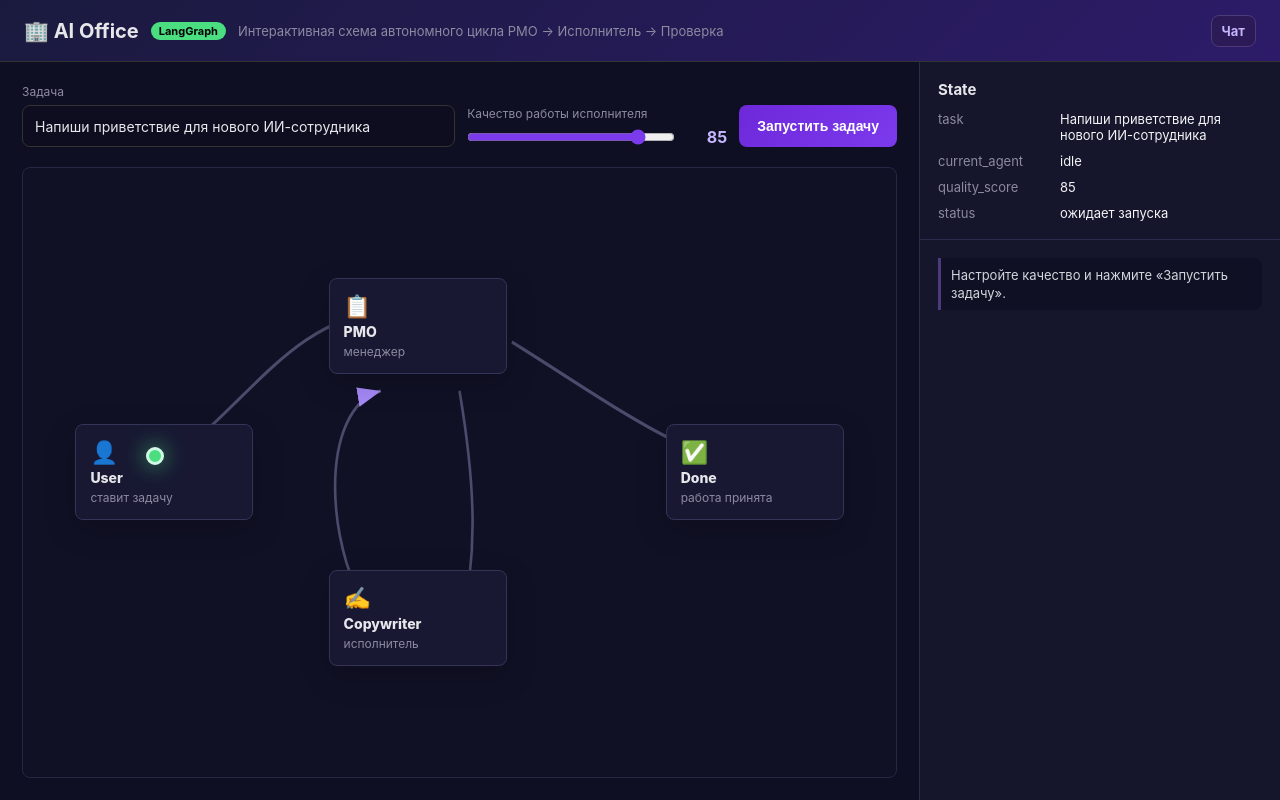
After one commit to nurasss/ai-office, a FastAPI app: page /simulator in a window 1280 px wide. The commit adds this page. Run offline with FastAPI, Linux system fonts and the light colour scheme.

Commit message:
Add LangGraph simulator demo

```diff
--- /dev/null
+++ b/templates/simulator.html
@@ -0,0 +1,570 @@
+<!DOCTYPE html>
+<html lang="ru">
+<head>
+    <meta charset="UTF-8">
+    <meta name="viewport" content="width=device-width, initial-scale=1.0">
+    <title>AI Office — Симулятор LangGraph</title>
+    <style>
+        * { margin: 0; padding: 0; box-sizing: border-box; }
+        body {
+            font-family: -apple-system, BlinkMacSystemFont, "Segoe UI", Roboto, sans-serif;
+            background: #0f0f23;
+            color: #e5e7eb;
+            min-height: 100vh;
+            min-height: 100dvh;
+        }
+        .header {
+            min-height: 62px;
+            background: linear-gradient(135deg, #1a1a3e 0%, #2d1b69 100%);
+            border-bottom: 1px solid #333;
+            display: flex;
+            align-items: center;
+            gap: 12px;
+            padding: 14px 24px;
+        }
+        .header h1 {
+            font-size: 20px;
+            line-height: 1.2;
+        }
+        .badge {
+            background: #4ade80;
+            color: #000;
+            font-size: 11px;
+            padding: 2px 8px;
+            border-radius: 10px;
+            font-weight: 700;
+        }
+        .header p {
+            color: #8b8aa0;
+            font-size: 13px;
+        }
+        .nav-link {
+            margin-left: auto;
+            color: #c4b5fd;
+            text-decoration: none;
+            font-size: 13px;
+            font-weight: 700;
+            border: 1px solid #4c3b78;
+            border-radius: 8px;
+            padding: 7px 10px;
+            background: rgba(42, 27, 74, 0.55);
+        }
+        .nav-link:hover {
+            color: #fff;
+            border-color: #7c3aed;
+            background: #2a1b4a;
+        }
+
+        .shell {
+            min-height: calc(100dvh - 62px);
+            display: grid;
+            grid-template-columns: minmax(0, 1fr) 360px;
+            gap: 0;
+        }
+
+        .stage {
+            padding: 22px;
+            border-right: 1px solid #2a2a4a;
+            display: flex;
+            flex-direction: column;
+            min-width: 0;
+        }
+        .toolbar {
+            display: grid;
+            grid-template-columns: minmax(220px, 1fr) 260px auto;
+            gap: 12px;
+            align-items: end;
+            margin-bottom: 20px;
+        }
+        .field label,
+        .slider-control label {
+            display: block;
+            color: #8b8aa0;
+            font-size: 12px;
+            margin-bottom: 6px;
+        }
+        .task-input {
+            width: 100%;
+            min-height: 42px;
+            border: 1px solid #333;
+            border-radius: 8px;
+            background: #0d0d1f;
+            color: #e5e7eb;
+            padding: 10px 12px;
+            font: inherit;
+            font-size: 14px;
+        }
+        .task-input:focus {
+            outline: none;
+            border-color: #7c3aed;
+        }
+        .slider-row {
+            display: flex;
+            align-items: center;
+            gap: 10px;
+        }
+        input[type="range"] {
+            width: 100%;
+            accent-color: #7c3aed;
+        }
+        .score {
+            min-width: 42px;
+            text-align: right;
+            color: #c4b5fd;
+            font-weight: 700;
+        }
+        .run-btn {
+            min-height: 42px;
+            border: none;
+            border-radius: 8px;
+            background: linear-gradient(135deg, #6d28d9, #7c3aed);
+            color: #fff;
+            font-size: 14px;
+            font-weight: 800;
+            padding: 0 18px;
+            cursor: pointer;
+        }
+        .run-btn:disabled {
+            opacity: 0.45;
+            cursor: not-allowed;
+        }
+
+        .graph-wrap {
+            flex: 1;
+            min-height: 470px;
+            position: relative;
+            border: 1px solid #262645;
+            border-radius: 8px;
+            background: #111126;
+            overflow: hidden;
+        }
+        .graph {
+            position: absolute;
+            inset: 0;
+        }
+        .node {
+            position: absolute;
+            width: 178px;
+            min-height: 82px;
+            border: 1px solid #343456;
+            border-radius: 8px;
+            background: #181832;
+            display: flex;
+            flex-direction: column;
+            justify-content: center;
+            gap: 4px;
+            padding: 14px;
+            box-shadow: 0 10px 30px rgba(0, 0, 0, 0.22);
+            transition: border-color 0.2s, background 0.2s, transform 0.2s;
+        }
+        .node.active {
+            border-color: #a78bfa;
+            background: #2a1b4a;
+            transform: translateY(-2px);
+        }
+        .node.done {
+            border-color: #4ade80;
+            background: #123125;
+        }
+        .node-icon {
+            font-size: 22px;
+        }
+        .node-title {
+            font-weight: 800;
+            font-size: 14px;
+        }
+        .node-subtitle {
+            color: #8b8aa0;
+            font-size: 12px;
+        }
+        .user-node { left: 6%; top: 42%; }
+        .pmo-node { left: 35%; top: 18%; }
+        .copywriter-node { left: 35%; top: 66%; }
+        .done-node { right: 6%; top: 42%; }
+
+        svg {
+            position: absolute;
+            inset: 0;
+            width: 100%;
+            height: 100%;
+            pointer-events: none;
+        }
+        .edge {
+            stroke: #4b4b6b;
+            stroke-width: 3;
+            fill: none;
+            marker-end: url(#arrow);
+        }
+        .edge.active {
+            stroke: #a78bfa;
+        }
+        .edge.reject.active {
+            stroke: #fb7185;
+        }
+        .token {
+            position: absolute;
+            width: 18px;
+            height: 18px;
+            border-radius: 50%;
+            background: #4ade80;
+            border: 3px solid #d1fae5;
+            box-shadow: 0 0 22px rgba(74, 222, 128, 0.8);
+            left: calc(6% + 80px);
+            top: calc(42% + 32px);
+            transform: translate(-50%, -50%);
+            transition: left 0.65s ease, top 0.65s ease;
+        }
+
+        .side {
+            background: #15152b;
+            display: flex;
+            flex-direction: column;
+            min-width: 0;
+        }
+        .panel {
+            padding: 18px;
+            border-bottom: 1px solid #2a2a4a;
+        }
+        .panel h2 {
+            font-size: 15px;
+            margin-bottom: 12px;
+        }
+        .state-grid {
+            display: grid;
+            gap: 10px;
+        }
+        .state-row {
+            display: grid;
+            grid-template-columns: 112px minmax(0, 1fr);
+            gap: 10px;
+            font-size: 13px;
+        }
+        .state-key {
+            color: #8b8aa0;
+        }
+        .state-value {
+            color: #f3f4f6;
+            overflow-wrap: anywhere;
+        }
+        .log {
+            flex: 1;
+            min-height: 180px;
+            overflow-y: auto;
+            padding: 18px;
+            display: flex;
+            flex-direction: column;
+            gap: 8px;
+        }
+        .log-item {
+            border-left: 3px solid #4c3b78;
+            padding: 8px 10px;
+            background: #101024;
+            border-radius: 0 8px 8px 0;
+            font-size: 13px;
+            line-height: 1.4;
+            color: #d1d5db;
+        }
+        .log-item.good {
+            border-left-color: #4ade80;
+        }
+        .log-item.warn {
+            border-left-color: #fb7185;
+        }
+
+        @media (max-width: 900px) {
+            .header {
+                padding: 12px 14px;
+                flex-wrap: wrap;
+            }
+            .header h1 {
+                font-size: 18px;
+            }
+            .header p {
+                flex-basis: 100%;
+                order: 3;
+            }
+            .shell {
+                grid-template-columns: 1fr;
+            }
+            .stage {
+                border-right: none;
+                border-bottom: 1px solid #2a2a4a;
+                padding: 14px;
+            }
+            .toolbar {
+                grid-template-columns: 1fr;
+                gap: 10px;
+            }
+            .graph-wrap {
+                min-height: 520px;
+            }
+            .node {
+                width: 142px;
+                min-height: 74px;
+                padding: 10px;
+            }
+            .node-title {
+                font-size: 12px;
+            }
+            .node-subtitle {
+                font-size: 11px;
+            }
+            .user-node { left: 6%; top: 8%; }
+            .pmo-node { left: 57%; top: 8%; }
+            .copywriter-node { left: 6%; top: 58%; }
+            .done-node { left: 57%; top: 58%; }
+            .token {
+                left: calc(6% + 68px);
+                top: calc(8% + 30px);
+            }
+            .side {
+                min-height: 420px;
+            }
+        }
+
+        @media (max-width: 420px) {
+            .header p {
+                display: none;
+            }
+            .nav-link {
+                padding: 6px 8px;
+            }
+            .graph-wrap {
+                min-height: 480px;
+            }
+            .node {
+                width: 132px;
+            }
+            .state-row {
+                grid-template-columns: 96px minmax(0, 1fr);
+            }
+        }
+    </style>
+</head>
+<body>
+<header class="header">
+    <h1>🏢 AI Office</h1>
+    <span class="badge">LangGraph</span>
+    <p>Интерактивная схема автономного цикла PMO → Исполнитель → Проверка</p>
+    <a class="nav-link" href="/">Чат</a>
+</header>
+
+<main class="shell">
+    <section class="stage">
+        <div class="toolbar">
+            <div class="field">
+                <label for="taskInput">Задача</label>
+                <input class="task-input" id="taskInput" value="Напиши приветствие для нового ИИ-сотрудника">
+            </div>
+            <div class="slider-control">
+                <label for="qualityRange">Качество работы исполнителя</label>
+                <div class="slider-row">
+                    <input type="range" min="0" max="100" value="85" id="qualityRange">
+                    <span class="score" id="qualityValue">85</span>
+                </div>
+            </div>
+            <button class="run-btn" id="runBtn">Запустить задачу</button>
+        </div>
+
+        <div class="graph-wrap">
+            <svg viewBox="0 0 1000 560" preserveAspectRatio="none" aria-hidden="true">
+                <defs>
+                    <marker id="arrow" markerWidth="10" markerHeight="10" refX="9" refY="3" orient="auto">
+                        <path d="M0,0 L0,6 L9,3 z" fill="#a78bfa"></path>
+                    </marker>
+                </defs>
+                <path class="edge" data-edge="user-pmo" d="M150 280 C260 220 300 140 420 130"></path>
+                <path class="edge" data-edge="pmo-copywriter" d="M500 205 C520 300 520 360 500 430"></path>
+                <path class="edge reject" data-edge="copywriter-pmo" d="M410 430 C340 350 340 220 410 205"></path>
+                <path class="edge" data-edge="pmo-done" d="M560 160 C680 220 760 270 860 280"></path>
+            </svg>
+
+            <div class="node user-node" data-node="user">
+                <span class="node-icon">👤</span>
+                <span class="node-title">User</span>
+                <span class="node-subtitle">ставит задачу</span>
+            </div>
+            <div class="node pmo-node" data-node="pmo">
+                <span class="node-icon">📋</span>
+                <span class="node-title">PMO</span>
+                <span class="node-subtitle">менеджер</span>
+            </div>
+            <div class="node copywriter-node" data-node="copywriter">
+                <span class="node-icon">✍️</span>
+                <span class="node-title">Copywriter</span>
+                <span class="node-subtitle">исполнитель</span>
+            </div>
+            <div class="node done-node" data-node="done">
+                <span class="node-icon">✅</span>
+                <span class="node-title">Done</span>
+                <span class="node-subtitle">работа принята</span>
+            </div>
+            <div class="token" id="token"></div>
+        </div>
+    </section>
+
+    <aside class="side">
+        <section class="panel">
+            <h2>State</h2>
+            <div class="state-grid">
+                <div class="state-row">
+                    <span class="state-key">task</span>
+                    <span class="state-value" id="stateTask">Напиши приветствие для нового ИИ-сотрудника</span>
+                </div>
+                <div class="state-row">
+                    <span class="state-key">current_agent</span>
+                    <span class="state-value" id="stateAgent">idle</span>
+                </div>
+                <div class="state-row">
+                    <span class="state-key">quality_score</span>
+                    <span class="state-value" id="stateQuality">85</span>
+                </div>
+                <div class="state-row">
+                    <span class="state-key">status</span>
+                    <span class="state-value" id="stateStatus">ожидает запуска</span>
+                </div>
+            </div>
+        </section>
+        <section class="log" id="log">
+            <div class="log-item">Настройте качество и нажмите «Запустить задачу».</div>
+        </section>
+    </aside>
+</main>
+
+<script>
+    const runBtn = document.getElementById('runBtn');
+    const qualityRange = document.getElementById('qualityRange');
+    const qualityValue = document.getElementById('qualityValue');
+    const taskInput = document.getElementById('taskInput');
+    const token = document.getElementById('token');
+    const log = document.getElementById('log');
+
+    const stateEls = {
+        task: document.getElementById('stateTask'),
+        agent: document.getElementById('stateAgent'),
+        quality: document.getElementById('stateQuality'),
+        status: document.getElementById('stateStatus'),
+    };
+
+    const positions = {
+        desktop: {
+            user: ['calc(6% + 89px)', 'calc(42% + 41px)'],
+            pmo: ['calc(35% + 89px)', 'calc(18% + 41px)'],
+            copywriter: ['calc(35% + 89px)', 'calc(66% + 41px)'],
+            done: ['calc(94% - 89px)', 'calc(42% + 41px)'],
+        },
+        mobile: {
+            user: ['calc(6% + 71px)', 'calc(8% + 37px)'],
+            pmo: ['calc(57% + 71px)', 'calc(8% + 37px)'],
+            copywriter: ['calc(6% + 71px)', 'calc(58% + 37px)'],
+            done: ['calc(57% + 71px)', 'calc(58% + 37px)'],
+        },
+    };
+
+    qualityRange.addEventListener('input', () => {
+        qualityValue.textContent = qualityRange.value;
+        stateEls.quality.textContent = qualityRange.value;
+    });
+
+    taskInput.addEventListener('input', () => {
+        stateEls.task.textContent = taskInput.value || 'Без названия';
+    });
+
+    runBtn.addEventListener('click', runSimulation);
+
+    function layoutMode() {
+        return window.innerWidth <= 900 ? 'mobile' : 'desktop';
+    }
+
+    function wait(ms) {
+        return new Promise(resolve => setTimeout(resolve, ms));
+    }
+
+    function addLog(text, kind = '') {
+        const item = document.createElement('div');
+        item.className = `log-item ${kind}`;
+        item.textContent = text;
+        log.appendChild(item);
+        log.scrollTop = log.scrollHeight;
+    }
+
+    function setState(agent, status) {
+        stateEls.agent.textContent = agent;
+        stateEls.status.textContent = status;
+    }
+
+    function activateNode(name) {
+        document.querySelectorAll('.node').forEach(node => {
+            node.classList.toggle('active', node.dataset.node === name);
+            if (name !== 'done') node.classList.remove('done');
+        });
+        if (name === 'done') {
+            document.querySelector('[data-node="done"]').classList.add('done');
+        }
+    }
+
+    function activateEdge(name) {
+        document.querySelectorAll('.edge').forEach(edge => {
+            edge.classList.toggle('active', edge.dataset.edge === name);
+        });
+    }
+
+    async function moveTo(nodeName, edgeName = '') {
+        if (edgeName) activateEdge(edgeName);
+        const [left, top] = positions[layoutMode()][nodeName];
+        token.style.left = left;
+        token.style.top = top;
+        await wait(720);
+        activateNode(nodeName);
+        activateEdge('');
+    }
+
+    async function runSimulation() {
+        runBtn.disabled = true;
+        log.innerHTML = '';
+        document.querySelectorAll('.node').forEach(node => node.classList.remove('active', 'done'));
+        document.querySelectorAll('.edge').forEach(edge => edge.classList.remove('active'));
+
+        const quality = Number(qualityRange.value);
+        const task = taskInput.value.trim() || 'Напиши приветствие для нового ИИ-сотрудника';
+        stateEls.task.textContent = task;
+        stateEls.quality.textContent = quality;
+
+        setState('user', 'задача создана');
+        activateNode('user');
+        await moveTo('user');
+        addLog('User: задача отправлена в AI Office.');
+
+        setState('pmo', 'PMO принимает задачу');
+        await moveTo('pmo', 'user-pmo');
+        addLog('PMO: определяю исполнителя и отправляю задачу копирайтеру.');
+
+        setState('copywriter', 'исполнитель готовит draft');
+        await moveTo('copywriter', 'pmo-copywriter');
+        addLog('Copywriter: черновик подготовлен и возвращен на проверку.');
+
+        setState('pmo', 'PMO проверяет качество');
+        await moveTo('pmo', 'copywriter-pmo');
+        addLog(`PMO: quality_score = ${quality}. Порог приемки = 70.`);
+
+        if (quality < 70) {
+            setState('copywriter', 'качество ниже порога, идет повторная итерация');
+            addLog('PMO: качество низкое, нужно переделать.', 'warn');
+            await moveTo('copywriter', 'pmo-copywriter');
+            addLog('Copywriter: улучшил черновик после обратной связи.');
+
+            setState('pmo', 'PMO повторно проверяет результат');
+            await moveTo('pmo', 'copywriter-pmo');
+            addLog('PMO: повторная проверка пройдена, задача готова к завершению.', 'good');
+        } else {
+            addLog('PMO: качество достаточно высокое, работа принимается.', 'good');
+        }
+
+        setState('done', 'готово');
+        await moveTo('done', 'pmo-done');
+        addLog('Done: процесс завершен.', 'good');
+        runBtn.disabled = false;
+    }
+</script>
+</body>
+</html>
--- a/web/app.py
+++ b/web/app.py
@@ -122,6 +122,16 @@ async def index(request: Request):
     )
 
 
+@app.get("/simulator", response_class=HTMLResponse)
+async def simulator(request: Request):
+    """Интерактивная демонстрация цикла LangGraph."""
+    return templates.TemplateResponse(
+        request=request,
+        name="simulator.html",
+        context={},
+    )
+
+
 # ── API: отправка сообщения агенту ───────────────────────────────────
 @app.post("/api/chat")
 async def chat(request: Request):
```
Also changed, not shown: office.py (added, +91 -0 lines), templates/index.html (+22 -0 lines).
